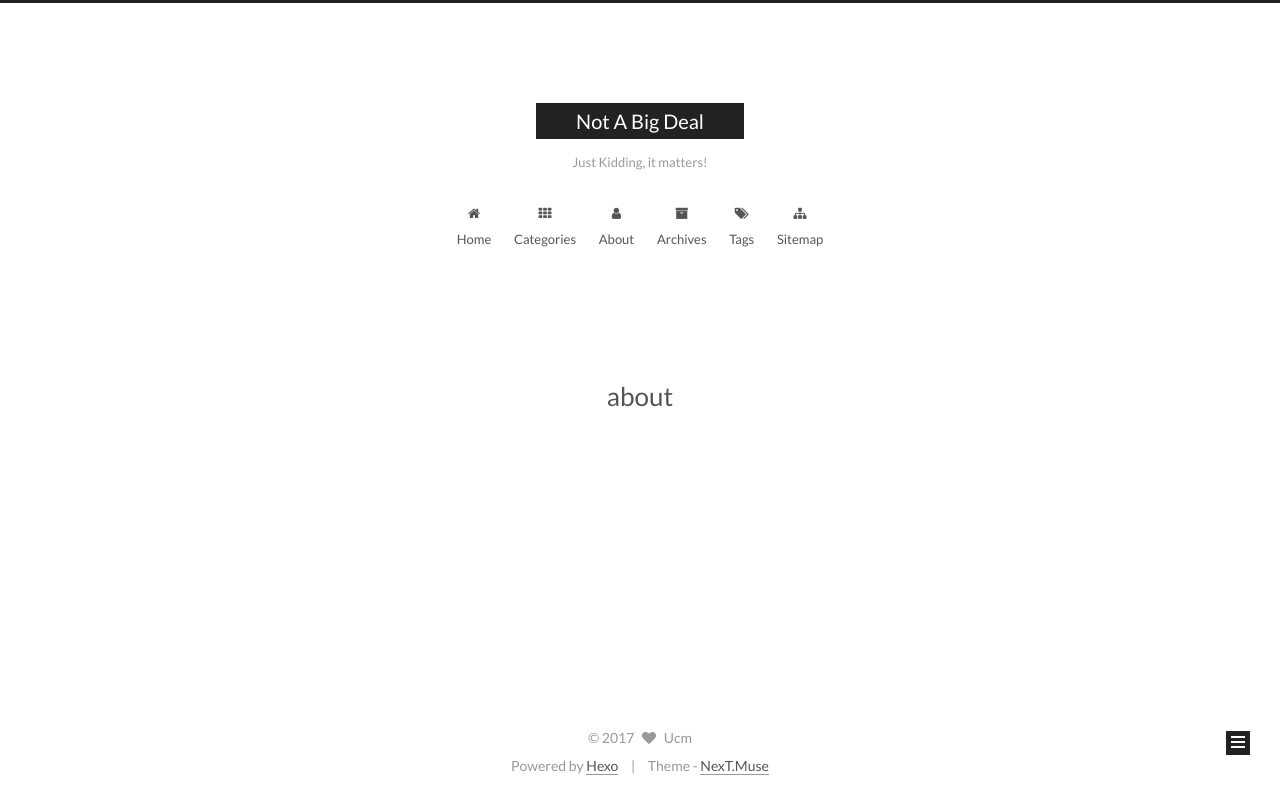
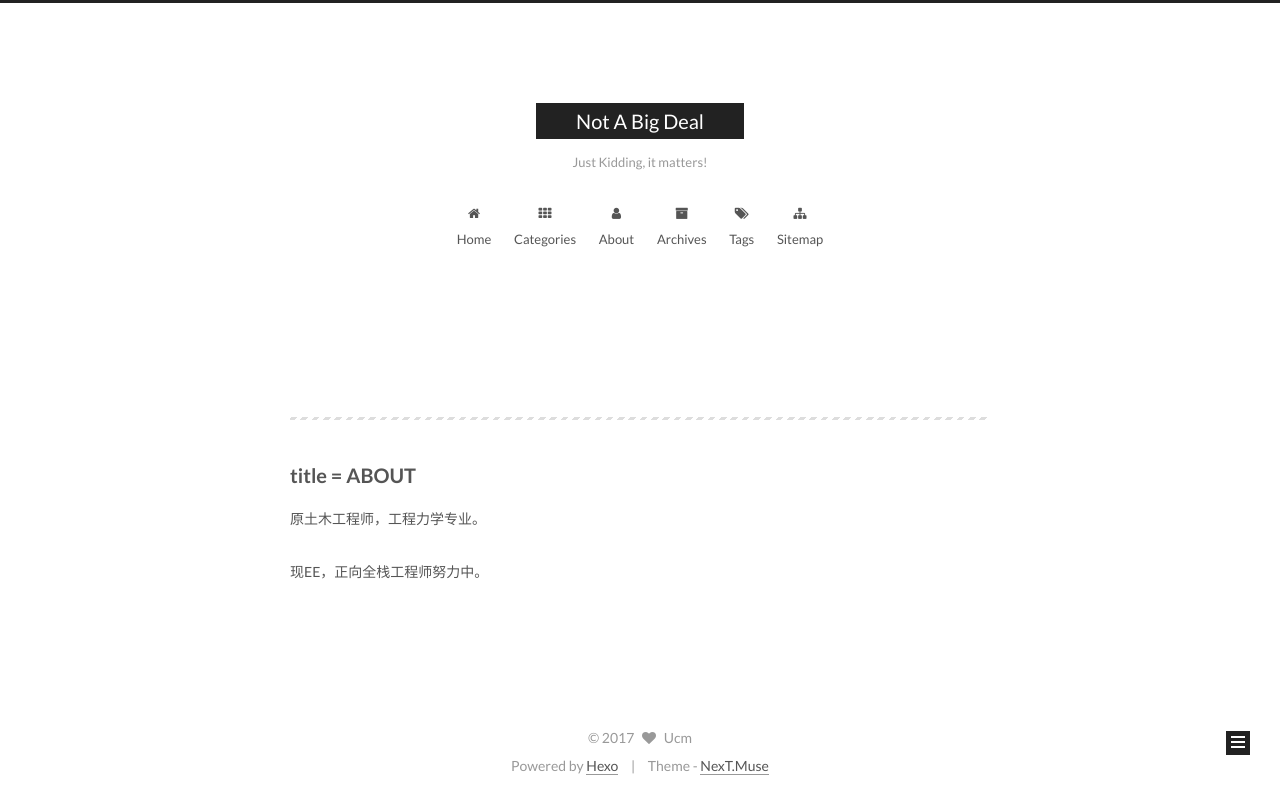
Before and after one commit to ucmucm/ucmucm.github.io, a plain HTML site: page about/index.html in a window 1280 px wide. Drawn offline with Linux system fonts and the light colour scheme.

Commit message:
Site updated: 2017-04-13 19:27:29

```diff
--- a/about/index.html
+++ b/about/index.html
@@ -87,13 +87,16 @@
 
 
 
+<meta name="description" content="title = ABOUT原土木工程师，工程力学专业。 现EE，正向全栈工程师努力中。">
 <meta property="og:type" content="website">
-<meta property="og:title" content="about">
+<meta property="og:title" content="Not A Big Deal">
 <meta property="og:url" content="ucmmm.cc/about/index.html">
 <meta property="og:site_name" content="Not A Big Deal">
-<meta property="og:updated_time" content="2017-04-12T16:13:43.000Z">
+<meta property="og:description" content="title = ABOUT原土木工程师，工程力学专业。 现EE，正向全栈工程师努力中。">
+<meta property="og:updated_time" content="2017-04-13T23:26:50.000Z">
 <meta name="twitter:card" content="summary">
-<meta name="twitter:title" content="about">
+<meta name="twitter:title" content="Not A Big Deal">
+<meta name="twitter:description" content="title = ABOUT原土木工程师，工程力学专业。 现EE，正向全栈工程师努力中。">
 
 
 
@@ -131,7 +134,7 @@
 
 
 
-    about | Not A Big Deal
+     | Not A Big Deal
 
 </title>
 </head>
@@ -275,7 +278,7 @@
   <div id="posts" class="posts-expand">
   <header class="post-header">
 
-	<h1 class="post-title" itemprop="name headline">about</h1>
+	<h1 class="post-title" itemprop="name headline"></h1>
 
 
 
@@ -283,6 +286,9 @@
 
 
 
+      <hr>
+<h2 id="title-ABOUT"><a href="#title-ABOUT" class="headerlink" title="title = ABOUT"></a>title = ABOUT</h2><p>原土木工程师，工程力学专业。</p>
+<p>现EE，正向全栈工程师努力中。</p>
 
 
   </div>
--- a/css/main.css
+++ b/css/main.css
@@ -1691,7 +1691,7 @@ pre .javascript .function {
   width: 4px;
   height: 4px;
   border-radius: 50%;
-  background: #62fb45;
+  background: #d71feb;
 }
 .links-of-blogroll {
   font-size: 13px;
```
